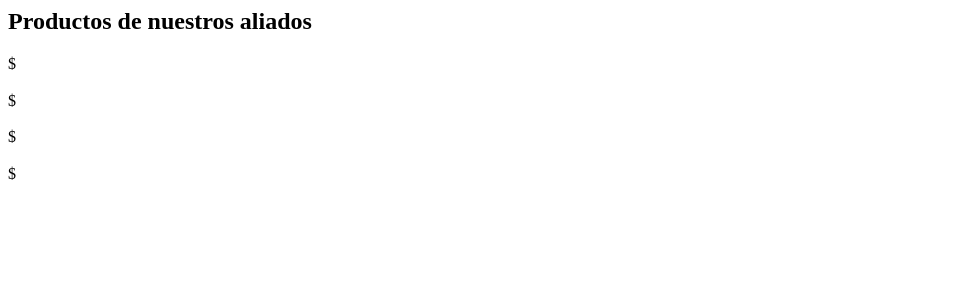
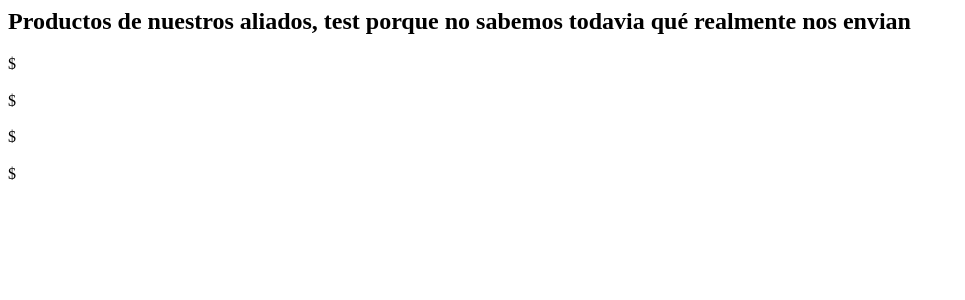
Before and after one commit to MariaAcevedo11/RelaFit, a Django app: template Sesion/templates/productos_aliados.html in a window 1280 px wide. Shown: the top 300 px of the page, without its empty margins (0-965 px from the left). Run offline with Django 5.2, Linux system fonts and the light colour scheme; the template is opened without the code that fills it: values that come from a table or form of the project are taken from there, others are empty; data comes from the database, SQL or seed files in the repository.

Commit message:
minor fixes

```diff
--- a/Sesion/templates/productos_aliados.html
+++ b/Sesion/templates/productos_aliados.html
@@ -1,4 +1,6 @@
-<h2>Productos de nuestros aliados</h2>
+<h2>Productos de nuestros aliados, test porque no sabemos todavia qué realmente nos envian</h2>
+
+
 
 <div class="grid grid-cols-1 md:grid-cols-3 gap-6">
     {% for p in productos %}
--- a/Sesion/views.py
+++ b/Sesion/views.py
@@ -476,8 +476,6 @@
     })
 
 
-
-
 # Para consumir la api de otro equipo:
 
 
```
